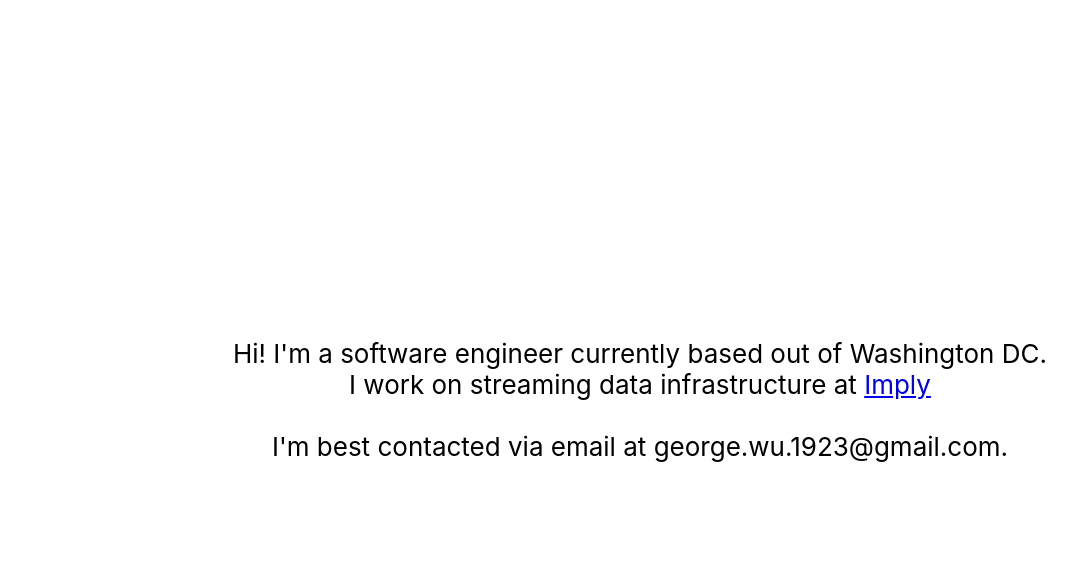
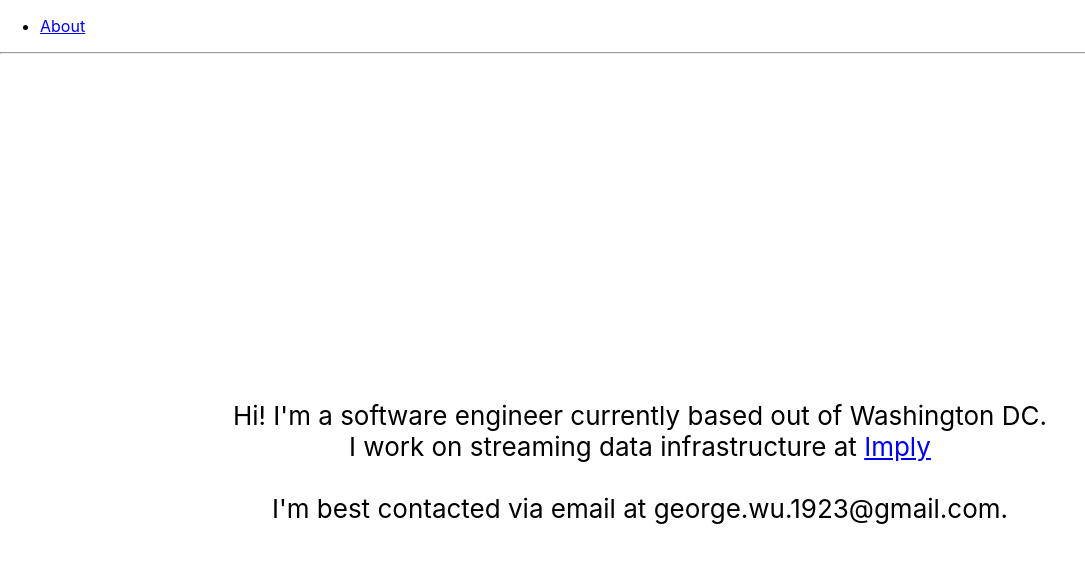
Before and after one commit to georgew5656/georgew5656.github.io, a React (Create React App) app: page / in a window 1280 px wide. Shown: the top 562 px of the page, without its empty margins (0-1085 px from the left). Built offline with nearby package versions, Linux system fonts and the light colour scheme.

Commit message:
Create tabs

```diff
--- a/package.json
+++ b/package.json
@@ -14,6 +14,7 @@
     "gh-pages": "^3.2.3",
     "react": "^18.0.0",
     "react-dom": "^18.0.0",
+    "react-router-dom": "^6.3.0",
     "react-scripts": "5.0.0",
     "typescript": "^4.6.3",
     "web-vitals": "^2.1.4"
--- a/src/App.tsx
+++ b/src/App.tsx
@@ -1,6 +1,31 @@
 import './App.css';
+import {
+  BrowserRouter as Router,
+  Routes,
+  Route,
+  Link
+} from "react-router-dom";
 
 function App() {
+  return (
+    <Router>
+      <div>
+        <ul>
+          <li>
+            <Link to="/">About</Link>
+          </li>
+        </ul>
+        <hr />
+        <Routes>
+          <Route path="/" element={About()} />
+        </Routes>
+      </div>
+    </Router>
+  );
+}
+
+
+function About() {
   return (
     <div className="App">
       <header className="App-header">
@@ -15,4 +40,7 @@ function App() {
   );
 }
 
+function Blog() {
+  return <p>blog</p>
+}
 export default App;
```
Also changed, not shown: 1 other file (tests, documents, lock files or other folders).
